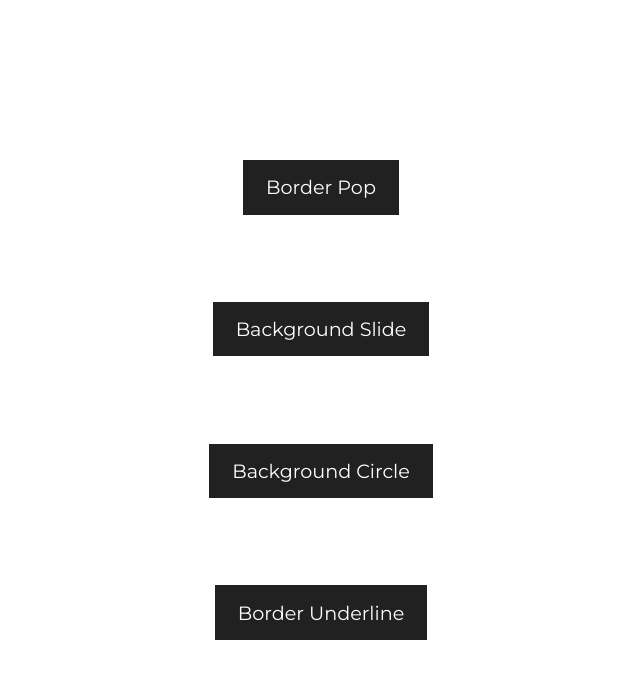
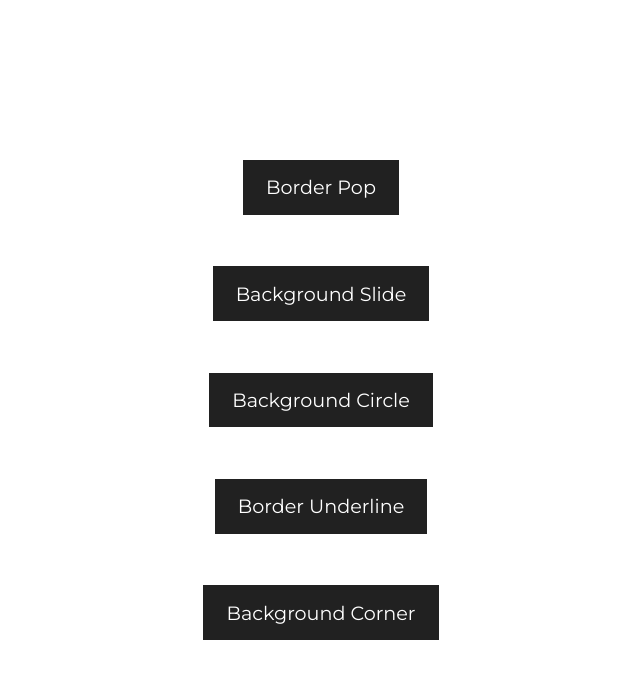
Before and after one commit to davinaleong/proj-button-animations, a plain HTML site: page index.html in a window 1280 px wide. Shown: the whole page, without its empty margins (319-959 px from the left). Drawn offline with Linux system fonts and the light colour scheme.

Commit message:
Added bg corner button

```diff
--- a/index.html
+++ b/index.html
@@ -12,5 +12,6 @@
     <button class="btn btn-background-slide">Background Slide</button>
     <button class="btn btn-background-circle">Background Circle</button>
     <button class="btn btn-border-underline">Border Underline</button>
+    <button class="btn btn-background-corner">Background Corner</button>
 </body>
 </html>
```
